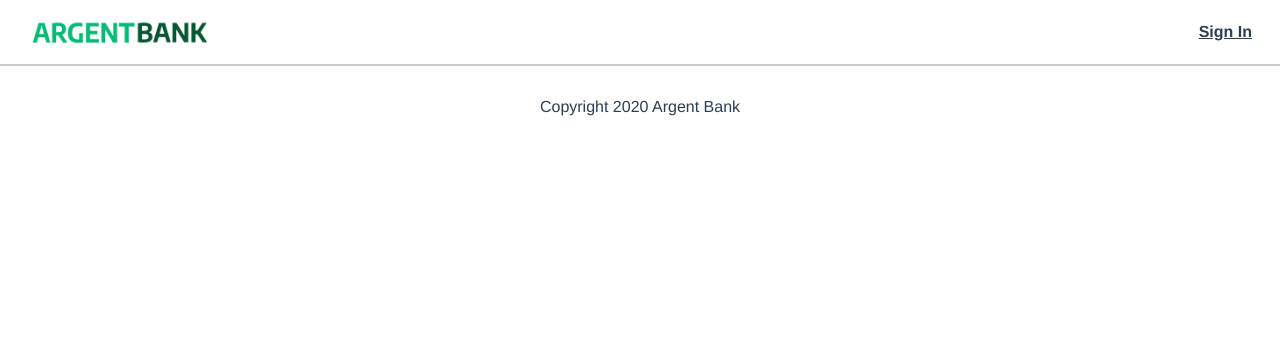
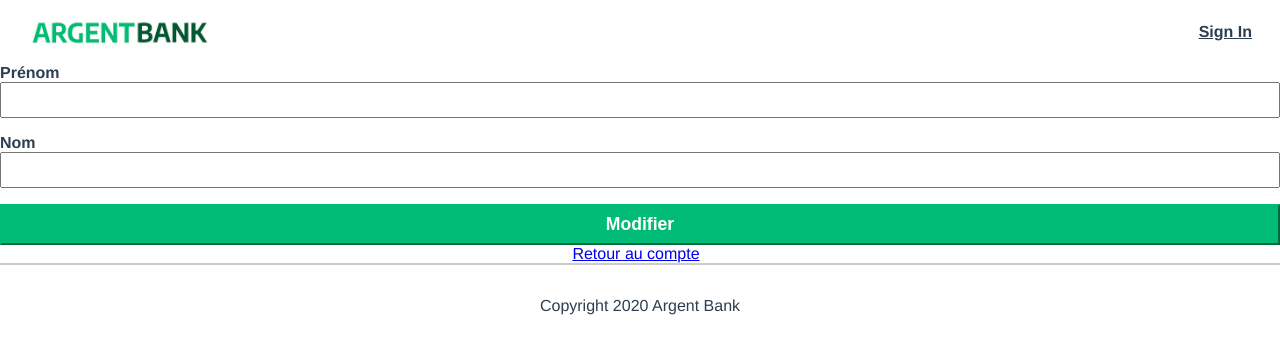
Before and after one commit to LauNM/LaurieBeduneau_13_code_102022, a React (Create React App) app: page /account/edit in a window 1280 px wide. Shown: the top 354 px of the page. Built offline with nearby package versions, Linux system fonts and the light colour scheme.

Commit message:
started adding edition page

```diff
--- a/src/App.js
+++ b/src/App.js
@@ -2,8 +2,9 @@ import Navbar from './components/navbar';
 import Footer from './components/footer';
 import { Routes, Route } from "react-router-dom";
 import Homepage from './pages/homepage';
-import SignIn from './pages/sign-in';
+import SignIn from './pages/signIn';
 import UserAccount from './pages/userAccount';
+import EditCredentials from './pages/editCredentials';
 import {useSelector} from "react-redux";
 
 function App() {
@@ -16,6 +17,7 @@ function App() {
         <Route path="/" element={<Homepage />} />
         <Route path="/sign-in" element={<SignIn />} />
         <Route path="/account" element={<UserAccount />} />
+        <Route path="/account/edit" element={<EditCredentials />} />
       </Routes>
 
       <Footer />
--- /dev/null
+++ b/src/pages/editCredentials.js
@@ -0,0 +1,45 @@
+import '../assets/scss/style.scss';
+import {Link} from "react-router-dom";
+
+function EditCredentials() {
+
+  const handleSubmit = async (e) => {
+    e.preventDefault();
+    try {
+      /*const { body } = await getToken('http://localhost:3001/api/v1/user/login', { email, password })
+      const token = body.token
+      dispatch(setToken(token));*/
+
+    } catch (error) {
+      console.log(error)
+    }
+  }
+
+ /* const handleEmailInput = (e) => setEmail(e.target.value);
+  const handlePasswordInput = (e) => setPassword(e.target.value);*/
+
+  return (
+    <div>
+      <form onSubmit={handleSubmit}>
+        <div className="input-wrapper">
+          <label htmlFor="username">Prénom</label>
+          <input type="text" id="username" />
+        </div>
+        <div className="input-wrapper">
+          <label htmlFor="password">Nom</label
+          ><input type="password" id="password" />
+        </div>
+        <button className="sign-in-button">Modifier</button>
+      </form>
+      <Link to={'/account'}>
+          <span className="main-nav-item">
+              <i className="fa fa-user-circle"></i>
+              Retour au compte
+          </span>
+      </Link>
+
+    </div>
+  )
+}
+
+export default EditCredentials;
--- a/src/pages/userAccount.js
+++ b/src/pages/userAccount.js
@@ -1,4 +1,4 @@
-import { Navigate } from 'react-router-dom';
+import {Link, Navigate} from 'react-router-dom';
 import '../assets/scss/style.scss';
 import { getUser } from "../api/fetchData";
 import { useSelector, useDispatch } from 'react-redux'
@@ -27,7 +27,9 @@ function UserAccount() {
             <main className="main bg-dark">
                 <div className="header">
                     <h1>Welcome back<br />{user.firstName} !</h1>
-                    <button className="edit-button">Edit Name</button>
+                    <Link to={'/account/edit'}>
+                        <button className="edit-button">Edit Name</button>
+                    </Link>
                 </div>
                 <h2 className="sr-only">Accounts</h2>
                 <section className="account">
```
Also changed, not shown: src/pages/signIn.js (renamed from src/pages/sign-in.js).
